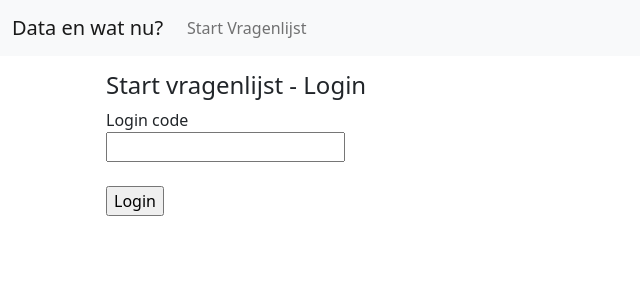
After one commit to Shannendorf/DataEnWatNu, a Flask app: template src/templates/login.html in a window 1280 px wide. The commit adds this page. Shown: the top 300 px of the page, without its empty margins (0-640 px from the left). Run offline with Flask 2, Linux system fonts and the light colour scheme; the template is opened without the code that fills it: values that come from a table or form of the project are taken from there, others are empty; some libraries are stand-ins or nearby versions.

Commit message:
Added login code requirement

```diff
--- a/src/blueprints/questions/forms.py
+++ b/src/blueprints/questions/forms.py
@@ -87,3 +87,8 @@ string_to_form = {
 
 def get_form(formtype):
     return string_to_form[formtype]()
+
+
+class LoginForm(FlaskForm):
+    code = StringField("Login code", validators=[DataRequired()])
+    submit = SubmitField("Login")
--- a/src/models.py
+++ b/src/models.py
@@ -96,3 +96,7 @@ class Code(Model):
     code = Column(String, index=True)
     create_on = Column(DateTime, default=datetime.utcnow())
     active = Column(Boolean)
+
+    @classmethod
+    def check_code(cls, code):
+        return bool(cls.query().filter_by(code=code).first())
--- a/src/static/css/style.css
+++ b/src/static/css/style.css
@@ -1,3 +1,7 @@
+#main-body {
+    margin-top: 15px;
+}
+
 #likert-form ul {
     list-style: none;
 }
--- a/src/templates/base.html
+++ b/src/templates/base.html
@@ -12,7 +12,7 @@
 <body>
   {% include '_nav.html' %}
 
-  <div class="container">
+  <div class="container" id="main-body">
     <div class="container" id="messages">{% include '_messages.html' %}</div>
     <div class="container" id="app-content">
       {% block app_content %}{% endblock %}
--- /dev/null
+++ b/src/templates/login.html
@@ -0,0 +1,16 @@
+{% extends 'base.html' %}
+
+{% block app_content %}
+<div class="container">
+  <h4>Start vragenlijst - Login</h4>
+</div>
+<form action="" method="post">
+  {{ form.hidden_tag() }}
+
+  <div class="container" id="login-form">
+    {{ form.code.label }}<br>
+    {{ form.code() }}<br><br>
+    {{ form.submit() }}
+  </div>
+</form>
+{% endblock %}
```
Also changed, not shown: src/blueprints/questions/routes.py (+21 -12 lines).
